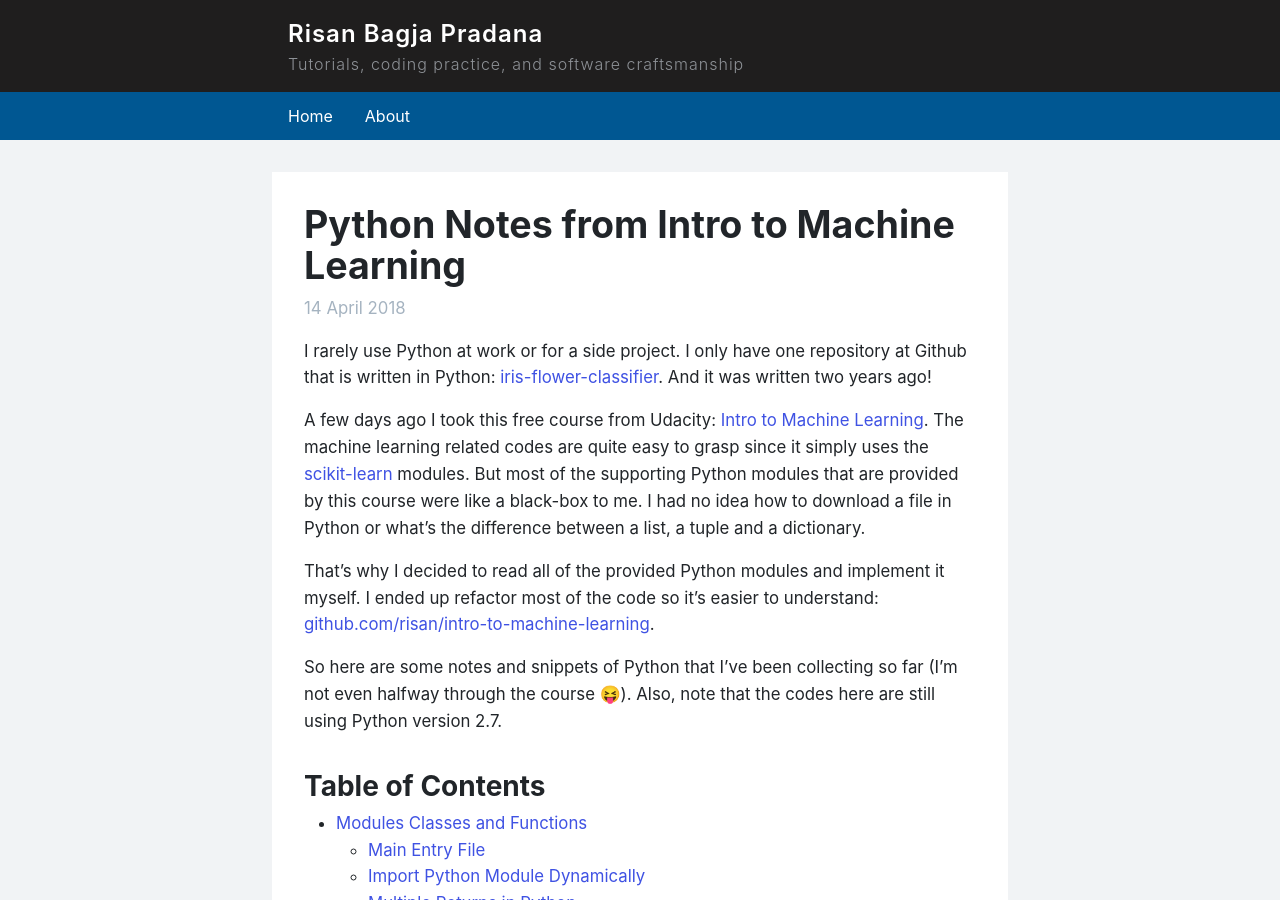
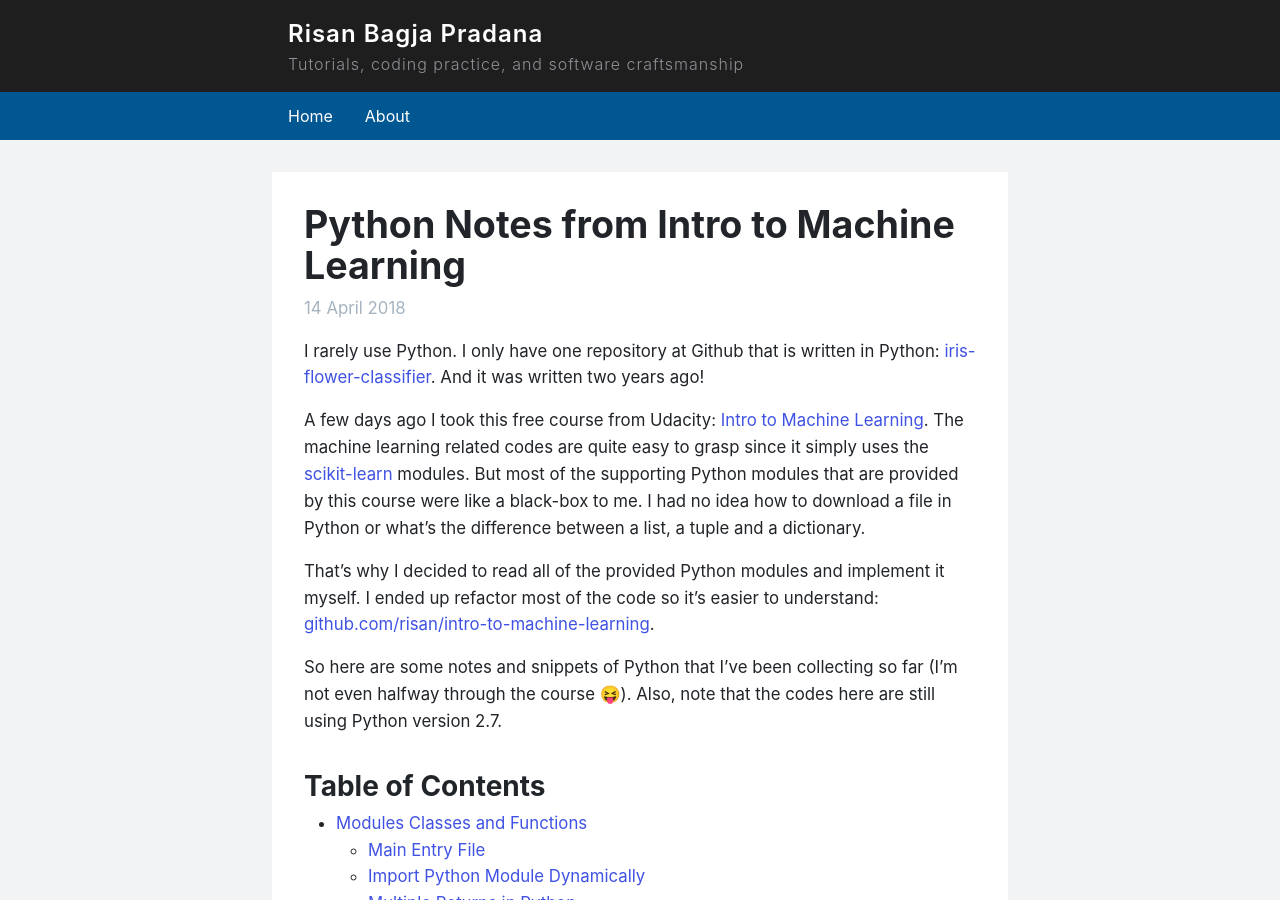
Before and after one commit to risan/oldblog, a Jekyll site: the page built from _posts/2018-04-14-python-notes-from-intro-to-machine-learning.md, in a window 1280 px wide and 900 px high. Built offline with Jekyll 4.4.1, drawn with Linux system fonts in a browser that asks for light colours; comment, search, counter and statistics services are not loaded.

Commit message:
Update 2018-04-14-python-notes-from-intro-to-machine-learning.md

```diff
--- a/_posts/2018-04-14-python-notes-from-intro-to-machine-learning.md
+++ b/_posts/2018-04-14-python-notes-from-intro-to-machine-learning.md
@@ -9,7 +9,7 @@ image:
   width: 1200
   height: 800
 ---
-I rarely use Python at work or for a side project. I only have one repository at Github that is written in Python: [iris-flower-classifier](https://github.com/risan/iris-flower-classifier). And it was written two years ago!
+I rarely use Python. I only have one repository at Github that is written in Python: [iris-flower-classifier](https://github.com/risan/iris-flower-classifier). And it was written two years ago!
 
 A few days ago I took this free course from Udacity: [Intro to Machine Learning](https://eu.udacity.com/course/intro-to-machine-learning--ud120). The machine learning related codes are quite easy to grasp since it simply uses the [scikit-learn](http://scikit-learn.org/) modules. But most of the supporting Python modules that are provided by this course were like a black-box to me. I had no idea how to download a file in Python or what's the difference between a list, a tuple and a dictionary.
 
```
